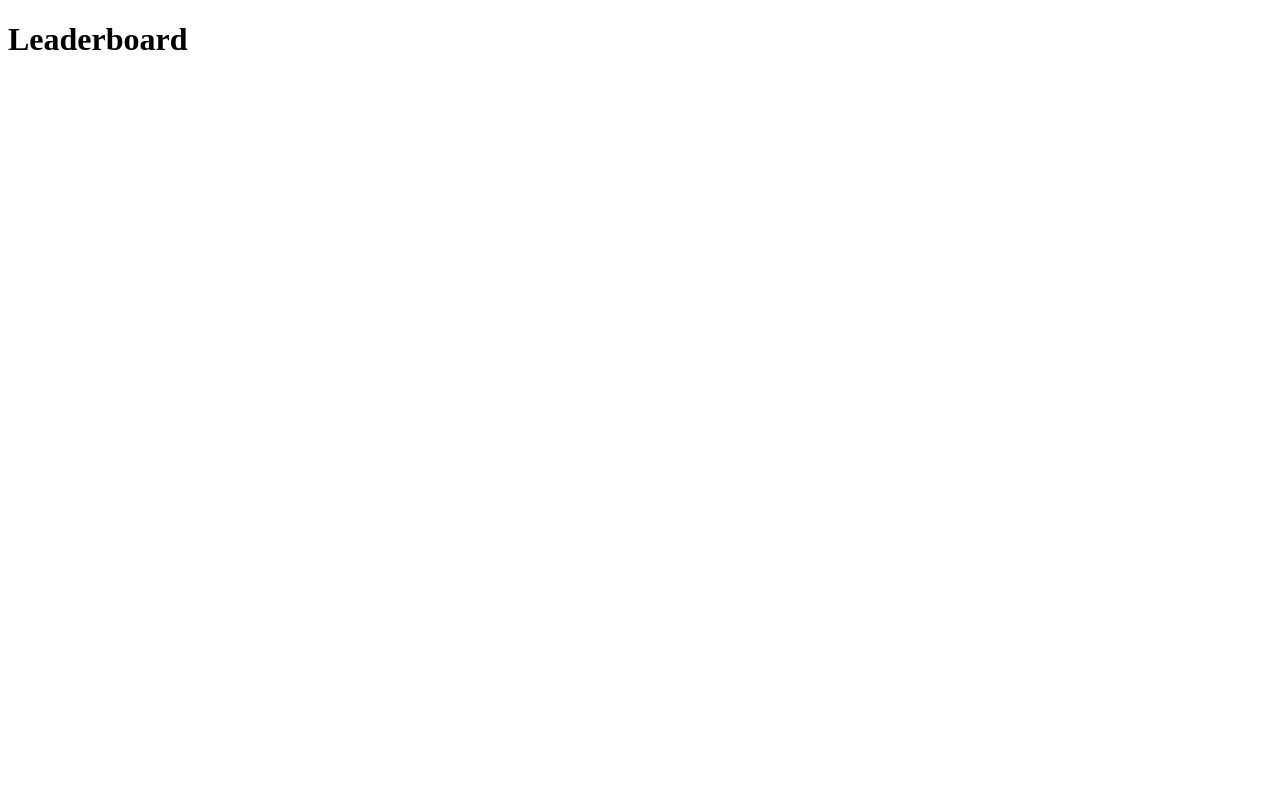
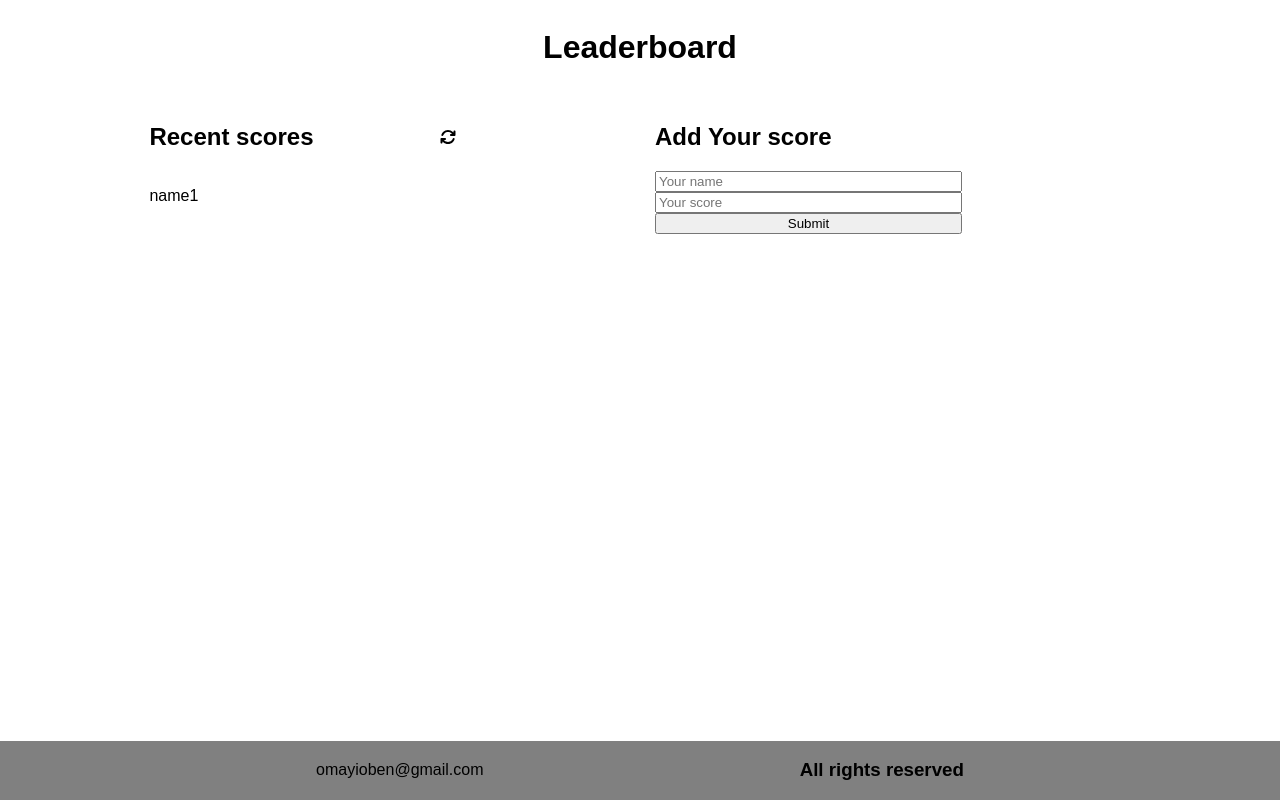
Before and after one commit to kiboma2021/Leaderboard, a website built with webpack: page dist/index.html in a window 1280 px wide. Built offline with nearby package versions, Linux system fonts and the light colour scheme.

Commit message:
Style UI

```diff
--- a/src/index.js
+++ b/src/index.js
@@ -0,0 +1,3 @@
+import '@fortawesome/fontawesome-free/css/all.css';
+import '@fortawesome/fontawesome-free/js/all.js';
+import './main.css';
--- a/src/main.css
+++ b/src/main.css
@@ -6,13 +6,50 @@
 
 html {
   font-family: Poppins, sans-serif;
-  background: #e5e5e5;
+  background: white;
+}
+
+header {
+  display: flex;
+  justify-content: center;
+  align-items: center;
 }
 
 .row::after {
   content: "";
   clear: both;
   display: table;
+}
+
+#scores {
+  padding-left: 10%;
+  padding-right: 10%;
+  display: flex;
+  justify-content: space-between;
+}
+
+.recent-score {
+  display: flex;
+  justify-content: space-between;
+  align-items: center;
+}
+.add-score {
+  display: flex;
+  flex-direction: column;
+  justify-content: center;
+}
+footer {
+  position: fixed;
+  bottom: 0;
+  left: 0;
+  right: 0;
+}
+
+.footer {
+  display: flex;
+  align-items: center;
+  justify-content: space-evenly;
+  background-color: grey;
 }
 
 [class*="col-"] {
--- a/webpack.config.js
+++ b/webpack.config.js
@@ -3,8 +3,22 @@ const path = require('path');
 module.exports = {
   entry: './src/index.js',
   output: {
-    filename: 'main.js',
+    filename: '[name].js',
     path: path.resolve(__dirname, 'dist'),
   },
-  mode: 'development'
-};
+  mode: 'development',
+  devServer: {
+    static: './dist',
+  },
+  optimization: {
+    runtimeChunk: 'single',
+  },
+  module: {
+    rules: [
+      {
+        test: /\.css$/i,
+        use: ['style-loader', 'css-loader'],
+      },
+    ],
+  },
+ };
```
Also changed, not shown: package.json (+6 -1 lines), dist/0caf4c6cf244a90efcc5.woff2 (added), dist/0d03b1bbd1d62c1e1284.ttf (added), dist/4baccb548138840fa33a.ttf (added), dist/59edf72a325ac2048d60.woff2 (added), dist/afac89562a5301459069.woff2 (added), dist/b823fc0dbb5a5f0c21bb.ttf (added), dist/e615bbcb258550973c16.ttf (added), dist/ebb7a127d2d8ee6f1832.woff2 (added), dist/index.html, dist/runtime.js (added), 2 other files.
